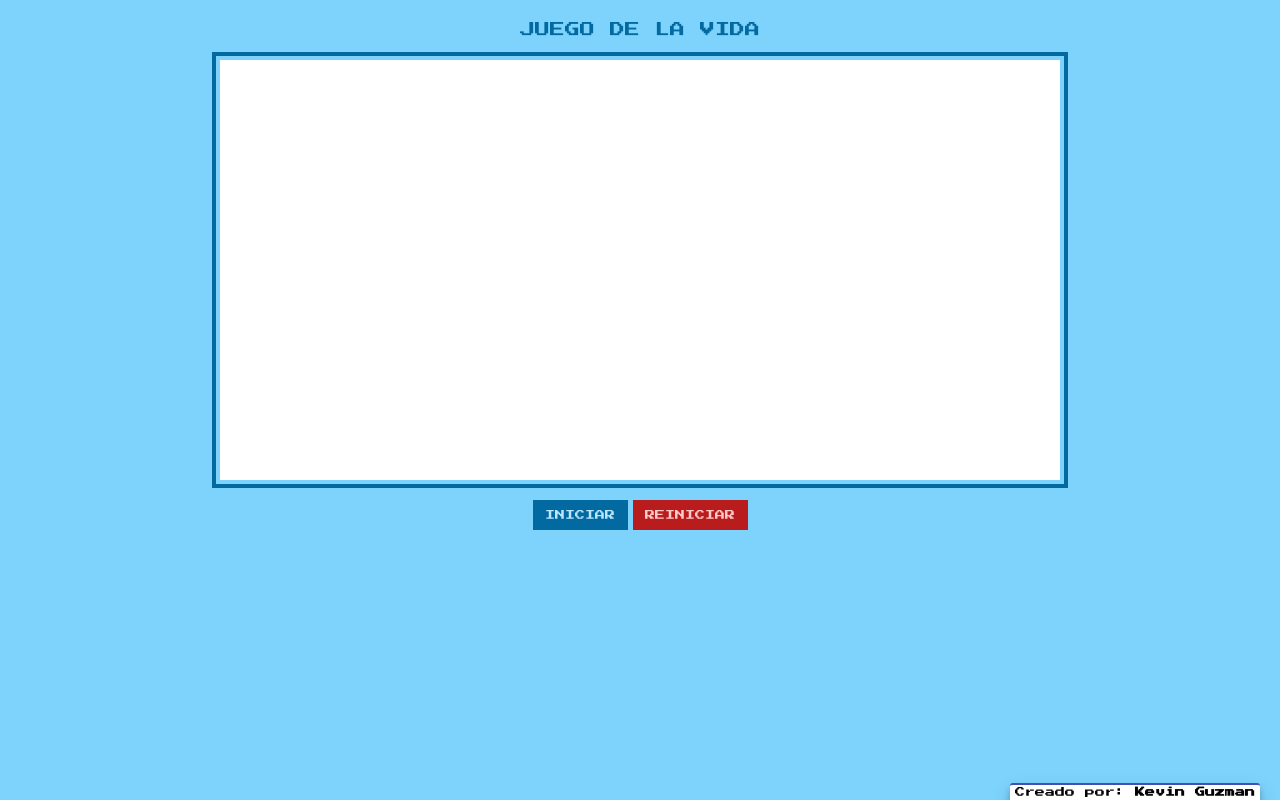
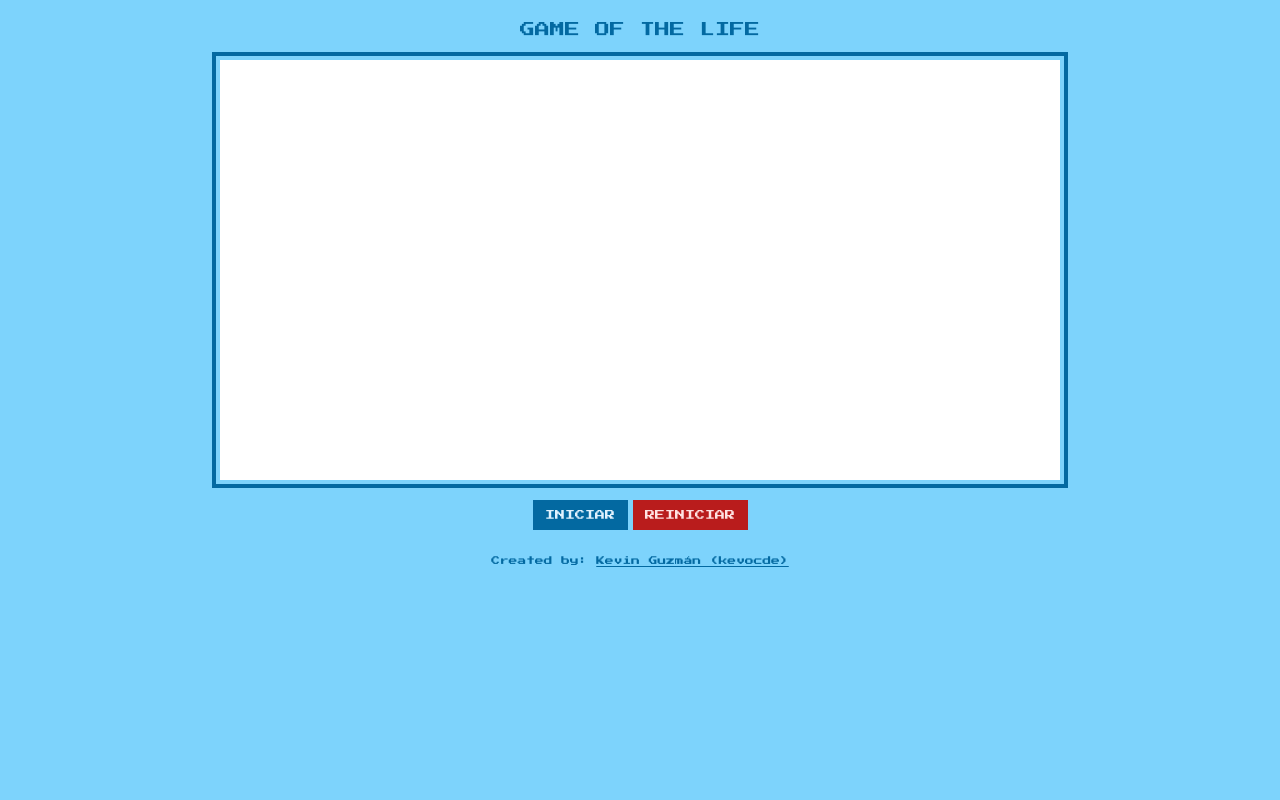
Before and after one commit to kevocde/game-life, a website built with webpack: page index.html in a window 1280 px wide. Built offline with nearby package versions, Linux system fonts and the light colour scheme.

Commit message:
[added] firma y ajuste de estilos

```diff
--- a/index.html
+++ b/index.html
@@ -8,21 +8,21 @@
 <body class="bg-sky-300">
   <div class="container mx-auto">
     <div class="flex-col justify-center items-center h-full">
-      <h2 class="py-8 text-sky-700 text-center text-2xl uppercase">Juego de la vida</h2>
+      <h2 class="py-8 text-sky-700 text-center text-2xl uppercase">Game Of The Life</h2>
       <div class="flex px-4 justify-center">
         <canvas class="bg-white w-2/3 outline outline-offset-4 outline-4 outline-sky-700" id="main-board"></canvas>
       </div>
       <div class="py-8 flex gap-x-2 justify-center">
-        <button class="p-3 px-5 bg-sky-700 max-w-xs text-base text-sky-200 uppercase" id="toggle-btn">Iniciar
+        <button class="p-3 px-5 bg-sky-700 max-w-xs text-base text-sky-100 uppercase" id="toggle-btn">Iniciar
         </button>
-        <button class="py-3 px-5 bg-red-700 max-w-xs text-base text-red-200 uppercase" id="reset-btn">
+        <button class="py-3 px-5 bg-red-700 max-w-xs text-base text-red-100 uppercase" id="reset-btn">
           Reiniciar
         </button>
       </div>
+      <div class="py-2 text-center">
+        <p class="text-sm text-sky-700">Created by: <a class="text-sm underline underline-offset-1" href="https://github.com/kevocde">Kevin Guzmán (kevocde)</a></p>
+      </div>
     </div>
-  </div>
-  <div class="etiqueta-creador">
-    <p>Creado por: <strong>Kevin Guzman</strong></p>
   </div>
 </body>
 </html>
```
